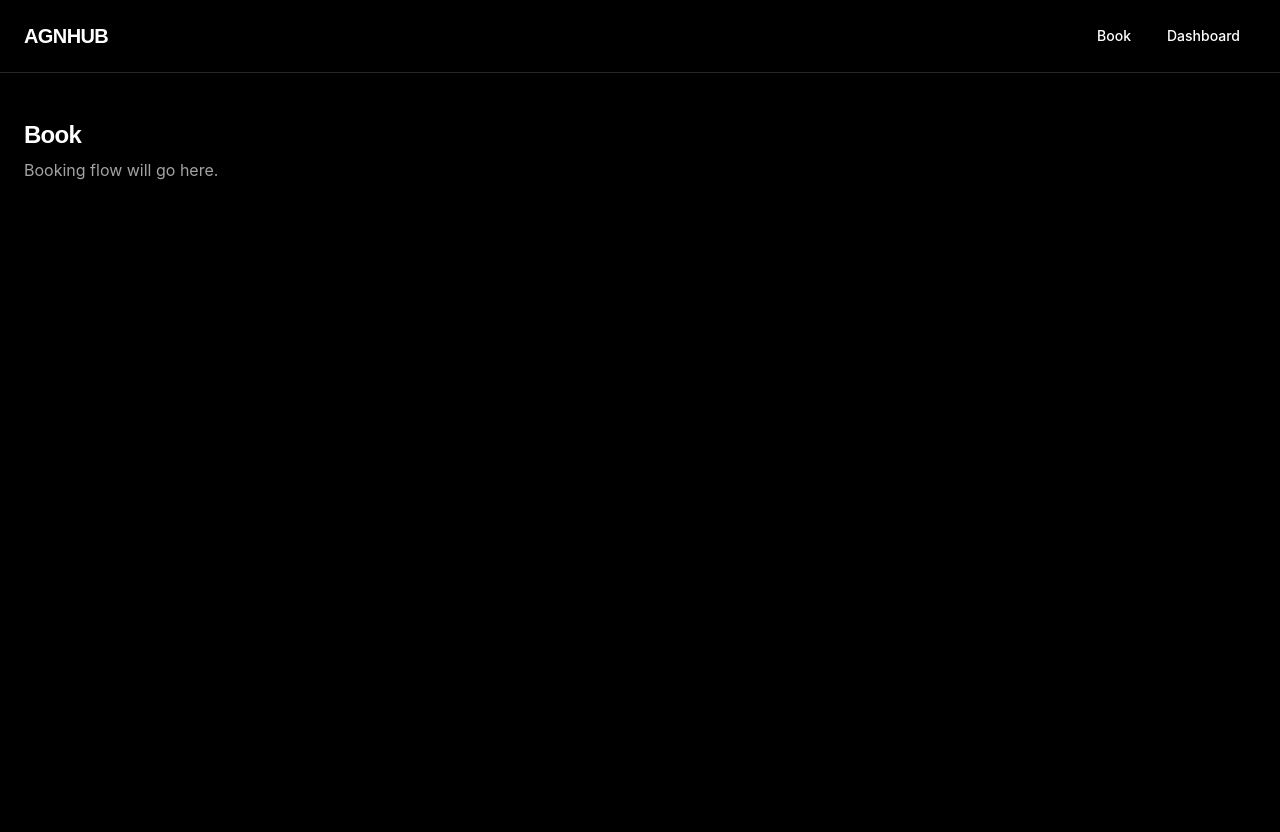
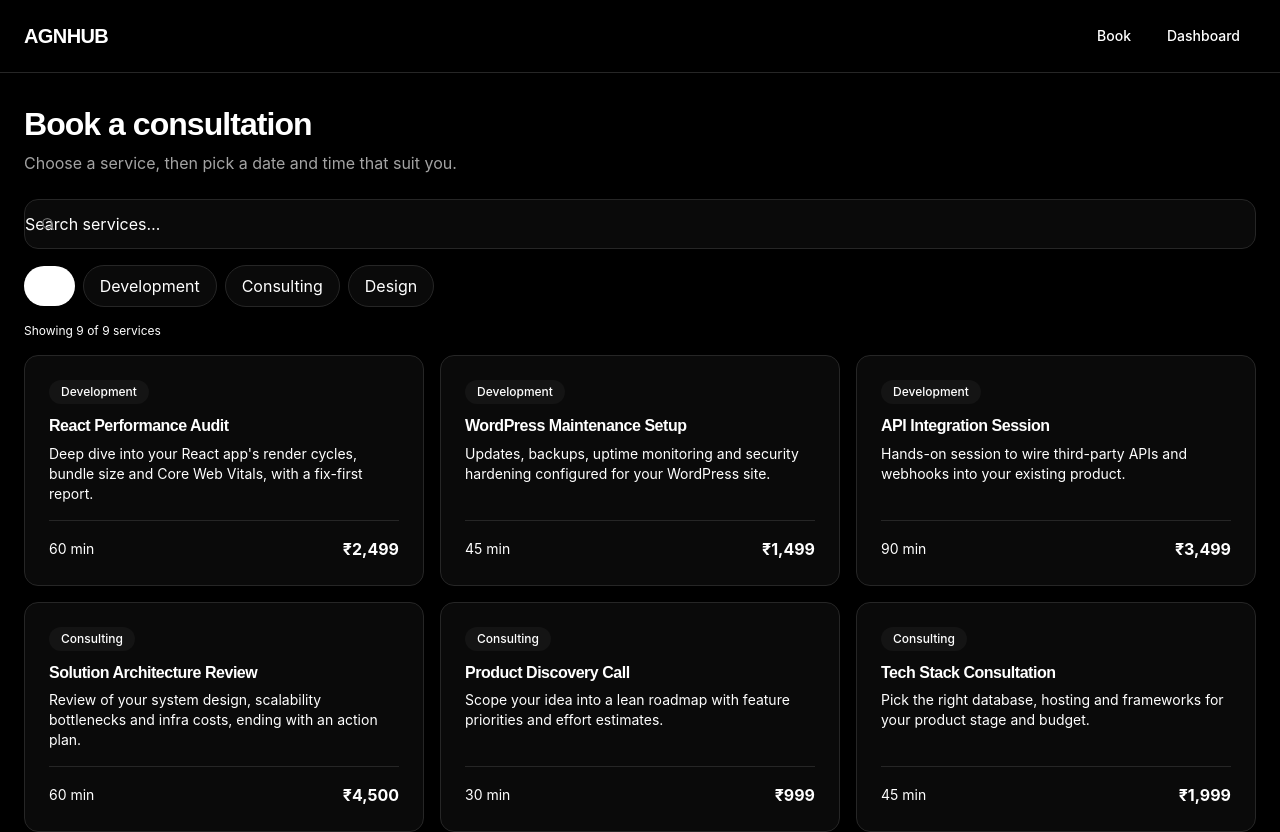
Before and after one commit to ankitbareth-dev/assessment-agn-hub, a React (Vite) app: page /book in a window 1280 px wide. Shown: the top 832 px of the page. Before the commit the page ends 800 px from the top, so only its background shows below. Built offline with nearby package versions, Linux system fonts and the light colour scheme.

Commit message:
add services list and serch and fillter and types for data

```diff
--- /dev/null
+++ b/src/data/services.ts
@@ -0,0 +1,93 @@
+import type { Service, ServiceCategory } from "../types/services";
+
+export const SERVICES: Service[] = [
+  {
+    id: 1,
+    name: "React Performance Audit",
+    description:
+      "Deep dive into your React app's render cycles, bundle size and Core Web Vitals, with a fix-first report.",
+    duration: 60,
+    price: 2499,
+    category: "Development",
+  },
+  {
+    id: 2,
+    name: "WordPress Maintenance Setup",
+    description:
+      "Updates, backups, uptime monitoring and security hardening configured for your WordPress site.",
+    duration: 45,
+    price: 1499,
+    category: "Development",
+  },
+  {
+    id: 3,
+    name: "API Integration Session",
+    description:
+      "Hands-on session to wire third-party APIs and webhooks into your existing product.",
+    duration: 90,
+    price: 3499,
+    category: "Development",
+  },
+
+  {
+    id: 4,
+    name: "Solution Architecture Review",
+    description:
+      "Review of your system design, scalability bottlenecks and infra costs, ending with an action plan.",
+    duration: 60,
+    price: 4500,
+    category: "Consulting",
+  },
+  {
+    id: 5,
+    name: "Product Discovery Call",
+    description:
+      "Scope your idea into a lean roadmap with feature priorities and effort estimates.",
+    duration: 30,
+    price: 999,
+    category: "Consulting",
+  },
+  {
+    id: 6,
+    name: "Tech Stack Consultation",
+    description:
+      "Pick the right database, hosting and frameworks for your product stage and budget.",
+    duration: 45,
+    price: 1999,
+    category: "Consulting",
+  },
+
+  {
+    id: 7,
+    name: "UI/UX Design Review",
+    description:
+      "Heuristic evaluation of your product's key flows with wireframe-level suggestions.",
+    duration: 60,
+    price: 2999,
+    category: "Design",
+  },
+  {
+    id: 8,
+    name: "Landing Page Design Sprint",
+    description:
+      "From brief to a high-converting landing page layout, ready for development handoff.",
+    duration: 90,
+    price: 4999,
+    category: "Design",
+  },
+  {
+    id: 9,
+    name: "Brand Identity Basics",
+    description:
+      "Logo directions, color system and type pairing for early-stage products.",
+    duration: 60,
+    price: 3999,
+    category: "Design",
+  },
+];
+
+export const SERVICE_CATEGORIES: ServiceCategory[] = [
+  "Development",
+  "Consulting",
+  "Design",
+];
--- a/src/pages/Book.tsx
+++ b/src/pages/Book.tsx
@@ -1,10 +1,131 @@
+import { useMemo, useState } from "react";
+import { SERVICES, SERVICE_CATEGORIES } from "../data/services";
+import type { ServiceCategory } from "../types/services";
+
+type CategoryFilter = "All" | ServiceCategory;
+
+const FILTERS: CategoryFilter[] = ["All", ...SERVICE_CATEGORIES];
+
+const formatPrice = (price: number) =>
+  new Intl.NumberFormat("en-IN", {
+    style: "currency",
+    currency: "INR",
+    maximumFractionDigits: 0,
+  }).format(price);
+
 export default function Book() {
+  const [query, setQuery] = useState("");
+  const [category, setCategory] = useState<CategoryFilter>("All");
+
+  const filtered = useMemo(() => {
+    const q = query.trim().toLowerCase();
+    return SERVICES.filter((service) => {
+      const matchesCategory =
+        category === "All" || service.category === category;
+      const matchesQuery =
+        q === "" ||
+        service.name.toLowerCase().includes(q) ||
+        service.description.toLowerCase().includes(q) ||
+        service.category.toLowerCase().includes(q);
+      return matchesCategory && matchesQuery;
+    });
+  }, [query, category]);
+
   return (
-    <main className="mx-auto max-w-(--container-width) px-(--space-6) py-(--space-12)">
-      <h1 className="text-2xl font-bold">Book</h1>
+    <main className="mx-auto w-full max-w-(--container-width) px-(--space-6) py-(--space-8)">
+      <h1 className="text-[clamp(1.75rem,2.5vw,2.25rem)] font-extrabold">
+        Book a consultation
+      </h1>
       <p className="mt-(--space-2) text-(--color-text-secondary)">
-        Booking flow will go here.
+        Choose a service, then pick a date and time that suit you.
       </p>
+
+      <div className="relative mt-(--space-6)">
+        <svg
+          className="pointer-events-none absolute left-(--space-4) top-1/2 -translate-y-1/2 text-(--color-text-muted)"
+          width="16"
+          height="16"
+          viewBox="0 0 24 24"
+          fill="none"
+          stroke="currentColor"
+          strokeWidth="2"
+          strokeLinecap="round"
+          aria-hidden="true"
+        >
+          <circle cx="11" cy="11" r="7" />
+          <path d="m20 20-3.5-3.5" />
+        </svg>
+        <input
+          type="text"
+          value={query}
+          onChange={(event) => setQuery(event.target.value)}
+          placeholder="Search services…"
+          aria-label="Search services"
+          className="w-full rounded-lg border border-(--color-border) bg-(--color-surface) py-(--space-3) pl-(--space-10) pr-(--space-4) text-sm text-(--color-color-text) outline-none [transition:var(--transition-fast)] placeholder:text-(--color-color-text-muted) focus:border-(--color-border-hover)"
+        />
+      </div>
+
+      <div className="mt-(--space-4) flex items-center gap-(--space-2) overflow-x-auto scrollbar-none [&::-webkit-scrollbar]:hidden">
+        {FILTERS.map((filter) => (
+          <button
+            key={filter}
+            type="button"
+            onClick={() => setCategory(filter)}
+            aria-pressed={category === filter}
+            className={[
+              "flex shrink-0 items-center whitespace-nowrap rounded-full px-(--space-4) py-(--space-2) text-sm font-medium [transition:var(--transition-fast)]",
+              category === filter
+                ? "bg-(--color-primary) text-(--color-color-primary-text)!"
+                : "border border-(--color-border) bg-(--color-surface) text-(--color-color-text-secondary) hover:border-(--color-border-hover) hover:text-(--color-color-text)",
+            ].join(" ")}
+          >
+            {filter}
+          </button>
+        ))}
+      </div>
+
+      <p className="mt-(--space-4) text-xs text-(--color-color-text-muted)">
+        Showing {filtered.length} of {SERVICES.length} services
+      </p>
+
+      {filtered.length > 0 ? (
+        <div className="mt-(--space-4) grid gap-(--space-4) sm:grid-cols-2 lg:grid-cols-3">
+          {filtered.map((service) => (
+            <article
+              key={service.id}
+              className="flex flex-col rounded-lg border border-(--color-border) bg-(--color-surface) p-(--space-6) [transition:var(--transition-fast)] hover:border-(--color-border-hover)"
+            >
+              <span className="w-fit rounded-full bg-(--color-surface-hover) px-(--space-3) py-(--space-1) text-xs font-medium text-(--color-color-text-secondary)">
+                {service.category}
+              </span>
+              <h2 className="mt-(--space-3) text-base font-semibold text-(--color-color-text)">
+                {service.name}
+              </h2>
+              <p className="mb-(--space-4) mt-(--space-2) text-sm text-(--color-color-text-secondary)">
+                {service.description}
+              </p>
+
+              <div className="mt-auto flex items-center justify-between border-t border-(--color-border) pt-(--space-4)">
+                <span className="text-sm text-(--color-color-text-secondary)">
+                  {service.duration} min
+                </span>
+                <span className="text-base font-bold text-(--color-color-text)">
+                  {formatPrice(service.price)}
+                </span>
+              </div>
+            </article>
+          ))}
+        </div>
+      ) : (
+        <div className="mt-(--space-6) rounded-lg border border-dashed border-(--color-border) bg-(--color-surface) p-(--space-8) text-center">
+          <p className="text-sm font-medium text-(--color-color-text)">
+            No services found
+          </p>
+          <p className="mt-(--space-2) text-sm text-(--color-color-text-secondary)">
+            Try a different keyword or category.
+          </p>
+        </div>
+      )}
     </main>
   );
 }
--- /dev/null
+++ b/src/types/services.ts
@@ -0,0 +1,10 @@
+export type ServiceCategory = "Development" | "Consulting" | "Design";
+
+export interface Service {
+  id: number;
+  name: string;
+  description: string;
+  duration: number;
+  price: number;
+  category: ServiceCategory;
+}
```
